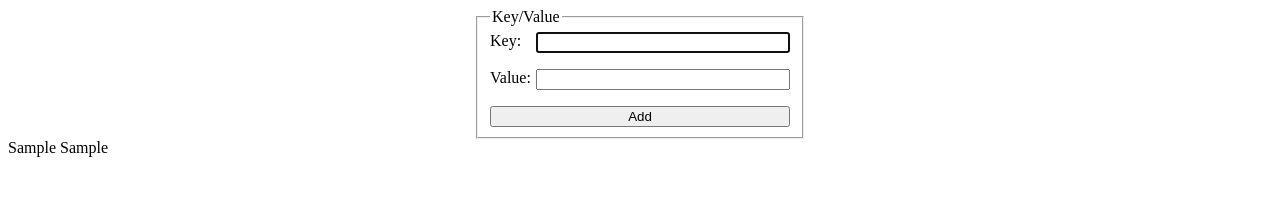
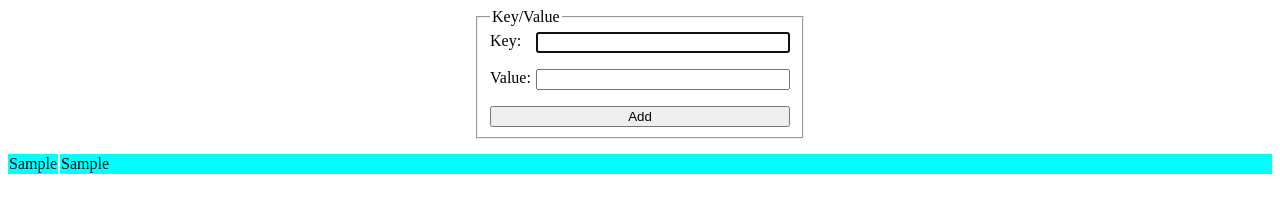
Before and after one commit to faelpaes/dm122-WebStorage, a plain HTML site: page localstorage/index.html in a window 1280 px wide. Both pictures are taken after typing "Sample", "Sample" into the empty fields and a click on the button "Add". Drawn offline with Linux system fonts and the light colour scheme.

Commit message:
feat: add grid layout

```diff
--- a/localstorage/app.js
+++ b/localstorage/app.js
@@ -15,7 +15,7 @@ form.addEventListener("submit", (event) => {
 });
 
 function readFromStorage() {
-  document.querySelector("output").innerHTML += Object.keys(window.localStorage)
+  document.querySelector("output").innerHTML = Object.keys(window.localStorage)
     .map(htmlTemplate)
     .join("");
 }
--- a/localstorage/index.html
+++ b/localstorage/index.html
@@ -5,22 +5,7 @@
     <meta http-equiv="X-UA-Compatible" content="IE=edge">
     <meta name="viewport" content="width=device-width, initial-scale=1.0">
     <title>HTML5 LocalStorage API</title>
-    <style type="text/css">
-      .form-fieldset {
-        max-width: 300px;
-        margin: 0 auto;
-      }
-      .form-content {
-        display: flex;
-        flex-direction: column;
-        gap: 1rem;
-      }
-      .form-content label {
-        display: grid;
-        grid-template-columns: 30px 1fr;
-        gap: 1rem;
-      }
-    </style>
+    <link rel="stylesheet" href="style.css">
     <script src="app.js" defer></script>
 </head>
 <body>
--- /dev/null
+++ b/localstorage/style.css
@@ -0,0 +1,26 @@
+.form-fieldset {
+  max-width: 300px;
+  margin: 0 auto;
+}
+.form-content {
+  display: flex;
+  flex-direction: column;
+  gap: 1rem;
+}
+.form-content label {
+  display: grid;
+  grid-template-columns: 30px 1fr;
+  gap: 1rem;
+}
+
+output {
+  display: grid;
+  grid-template-columns: auto 1fr;
+  gap: 2px;
+  margin-top: 15px;
+}
+
+output span {
+  background-color: aqua;
+  padding: 1px;
+}
```
